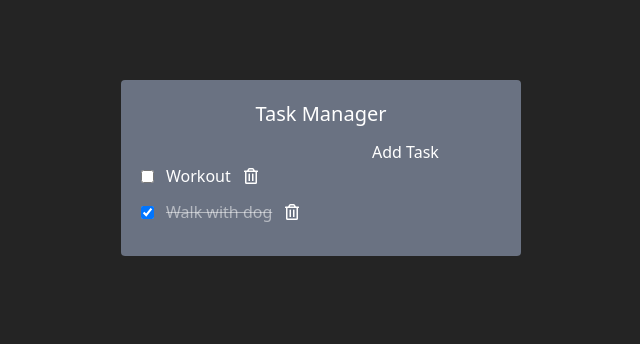
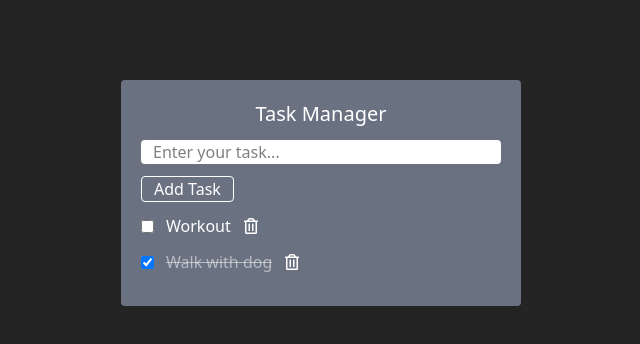
Before and after one commit to Vladimir-Bukhanov/Task-manager, a React (Vite) app: page / in a window 1280 px wide. Shown: the top 344 px of the page, without its empty margins (319-959 px from the left). Built offline with nearby package versions, Linux system fonts and the light colour scheme.

Commit message:
style: add style for TaskForm component

```diff
--- a/src/components/TaskForm.tsx
+++ b/src/components/TaskForm.tsx
@@ -24,6 +24,7 @@ export default function TaskForm({addTask}: ITaskForm) {
 			}
 
 			setError('')
+			setTitle('')
 			addTask(title)
 
 		}
@@ -35,15 +36,18 @@ export default function TaskForm({addTask}: ITaskForm) {
 		>
 			<input
 				type="text"
+				placeholder='Enter your task...'
+				className='w-full text-black bg-white outline-0 rounded mb-3 px-3'
 				value={title}
 				onChange={handleChange}
 			/>
 			<button
 				type="submit"
+				className='border rounded cursor-pointer mb-3 px-3 hover:bg-blue-400 duration-200'
 			>
 				Add Task
 			</button>
-			{error && <p>{error}</p>}
+			{error && <p className='text-red-500 mt-0 mb-3'>{error}</p>}
 		</form>
 	)
 }
```
